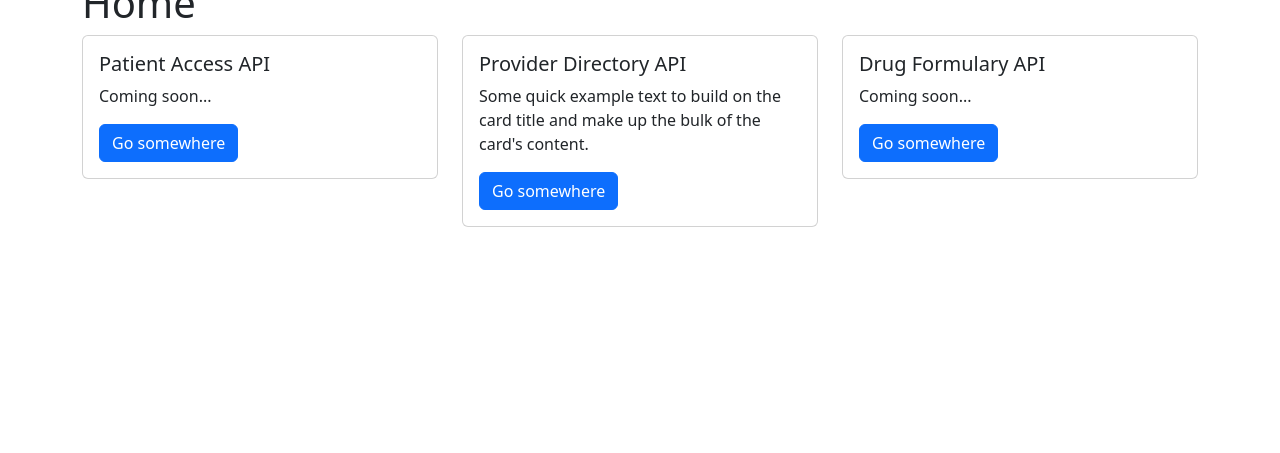
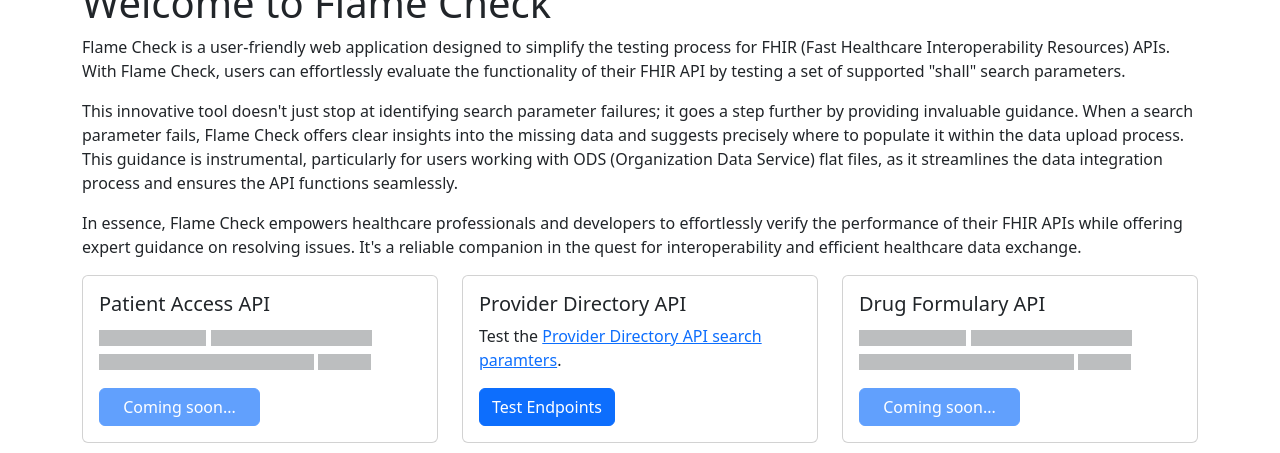
Before and after one commit to rodneygauna/flame-check, a Flask app: page / in a window 1280 px wide. Shown: the part 347-800 px from the top of the page. Run offline with Flask 3, Linux system fonts and the light colour scheme; some libraries are stand-ins or nearby versions.

Commit message:
lint fixes, design improv, and other stuff

```diff
--- a/src/provdir/location.py
+++ b/src/provdir/location.py
@@ -9,7 +9,7 @@ import requests
 
 # Location Comments
 search_parameter_comments = {
-    'partOf': 'Currently not supported by HealthTrio',
+    'partof': 'Currently not supported by HealthTrio',
     'organization': 'References PlannetOrganization (medical_group.external_medical_group_id)',
     'endpoint': 'Currently not supported by HealthTrio',
     'address-city': 'medical_group_address.city',
@@ -36,7 +36,7 @@ def get_first_entry(base_url):
 
 
 def get_part_of(first_entry):
-    """Get the part-of from the first entry"""
+    """Get the partof from the first entry"""
     try:
         return first_entry['resource']['partOf']['reference']
     except KeyError:
--- a/src/provdir/organization.py
+++ b/src/provdir/organization.py
@@ -9,7 +9,7 @@ import requests
 
 # Organization Comments
 search_parameter_comments = {
-    'partOf': 'Currently not supported by HealthTrio',
+    'partof': 'Currently not supported by HealthTrio',
     'endpoint': 'Currently not supported by HealthTrio',
     'address-city': 'payor_address.city or medical_group_address.city',
     'address-state': 'payor_address.state or medical_group_address.state',
@@ -37,7 +37,7 @@ def get_first_entry(base_url):
 
 
 def get_part_of(first_entry):
-    """Get the partOf from the first entry"""
+    """Get the partof from the first entry"""
     try:
         return first_entry['resource']['partOf']['reference']
     except KeyError:
--- a/src/templates/core/index.html
+++ b/src/templates/core/index.html
@@ -1,12 +1,44 @@
 {% extends 'base.html' %} {% block content %}
-<h1>Home</h1>
+<div class="row">
+  <h1>Welcome to Flame Check</h1>
+  <p>
+    Flame Check is a user-friendly web application designed to simplify the
+    testing process for FHIR (Fast Healthcare Interoperability Resources) APIs.
+    With Flame Check, users can effortlessly evaluate the functionality of their
+    FHIR API by testing a set of supported "shall" search parameters.
+  </p>
+  <p>
+    This innovative tool doesn't just stop at identifying search parameter
+    failures; it goes a step further by providing invaluable guidance. When a
+    search parameter fails, Flame Check offers clear insights into the missing
+    data and suggests precisely where to populate it within the data upload
+    process. This guidance is instrumental, particularly for users working with
+    ODS (Organization Data Service) flat files, as it streamlines the data
+    integration process and ensures the API functions seamlessly.
+  </p>
+  <p>
+    In essence, Flame Check empowers healthcare professionals and developers to
+    effortlessly verify the performance of their FHIR APIs while offering expert
+    guidance on resolving issues. It's a reliable companion in the quest for
+    interoperability and efficient healthcare data exchange.
+  </p>
+</div>
 <div class="row">
   <div class="col">
-    <div class="card">
+    <div class="card" aria-hidden="true">
       <div class="card-body">
         <h5 class="card-title">Patient Access API</h5>
-        <p class="card-text">Coming soon...</p>
-        <a href="#" class="btn btn-primary">Go somewhere</a>
+        <p class="card-text placeholder-glow">
+          <span class="placeholder col-4"></span>
+          <span class="placeholder col-6"></span>
+          <span class="placeholder col-8"></span>
+          <span class="placeholder col-2"></span>
+        </p>
+        <a
+          class="btn btn-primary disabled placeholder col-6"
+          aria-disabled="true"
+          >Coming soon...</a
+        >
       </div>
     </div>
   </div>
@@ -15,21 +47,35 @@
       <div class="card-body">
         <h5 class="card-title">Provider Directory API</h5>
         <p class="card-text">
-          Some quick example text to build on the card title and make up the
-          bulk of the card's content.
+          Test the
+          <a
+            href="https://build.fhir.org/ig/HL7/davinci-pdex-plan-net/CapabilityStatement-plan-net.html"
+            target="_blank"
+            rel="noopener noreferrer"
+            >Provider Directory API search paramters</a
+          >.
         </p>
         <a href="{{ url_for('provdir.index') }}" class="btn btn-primary"
-          >Go somewhere</a
+          >Test Endpoints</a
         >
       </div>
     </div>
   </div>
   <div class="col">
-    <div class="card">
+    <div class="card" aria-hidden="true">
       <div class="card-body">
         <h5 class="card-title">Drug Formulary API</h5>
-        <p class="card-text">Coming soon...</p>
-        <a href="#" class="btn btn-primary">Go somewhere</a>
+        <p class="card-text placeholder-glow">
+          <span class="placeholder col-4"></span>
+          <span class="placeholder col-6"></span>
+          <span class="placeholder col-8"></span>
+          <span class="placeholder col-2"></span>
+        </p>
+        <a
+          class="btn btn-primary disabled placeholder col-6"
+          aria-disabled="true"
+          >Coming soon...</a
+        >
       </div>
     </div>
   </div>
--- a/src/templates/navigation.html
+++ b/src/templates/navigation.html
@@ -22,10 +22,19 @@
           <a class="nav-link" href="{{ url_for('core.index') }}">Home</a>
         </li>
         <li class="nav-item">
-          <a class="nav-link" href="#">Check APIs</a>
+          <a class="nav-link disabled" href="#" aria-disabled="true"
+            >Patient Access API</a
+          >
         </li>
         <li class="nav-item">
-          <a class="nav-link" href="#">Help</a>
+          <a href="{{ url_for('provdir.index')}}" class="nav-link"
+            >Provider Directory API</a
+          >
+        </li>
+        <li class="nav-item">
+          <a class="nav-link disabled" href="#" aria-disabled="true"
+            >Drug Formulary</a
+          >
         </li>
       </ul>
     </div>
```
Also changed, not shown: src/provdir/healthcareservice.py (+9 -0 lines), src/provdir/practitioner.py (+4 -4 lines), src/provdir/views.py (+189 -152 lines).
